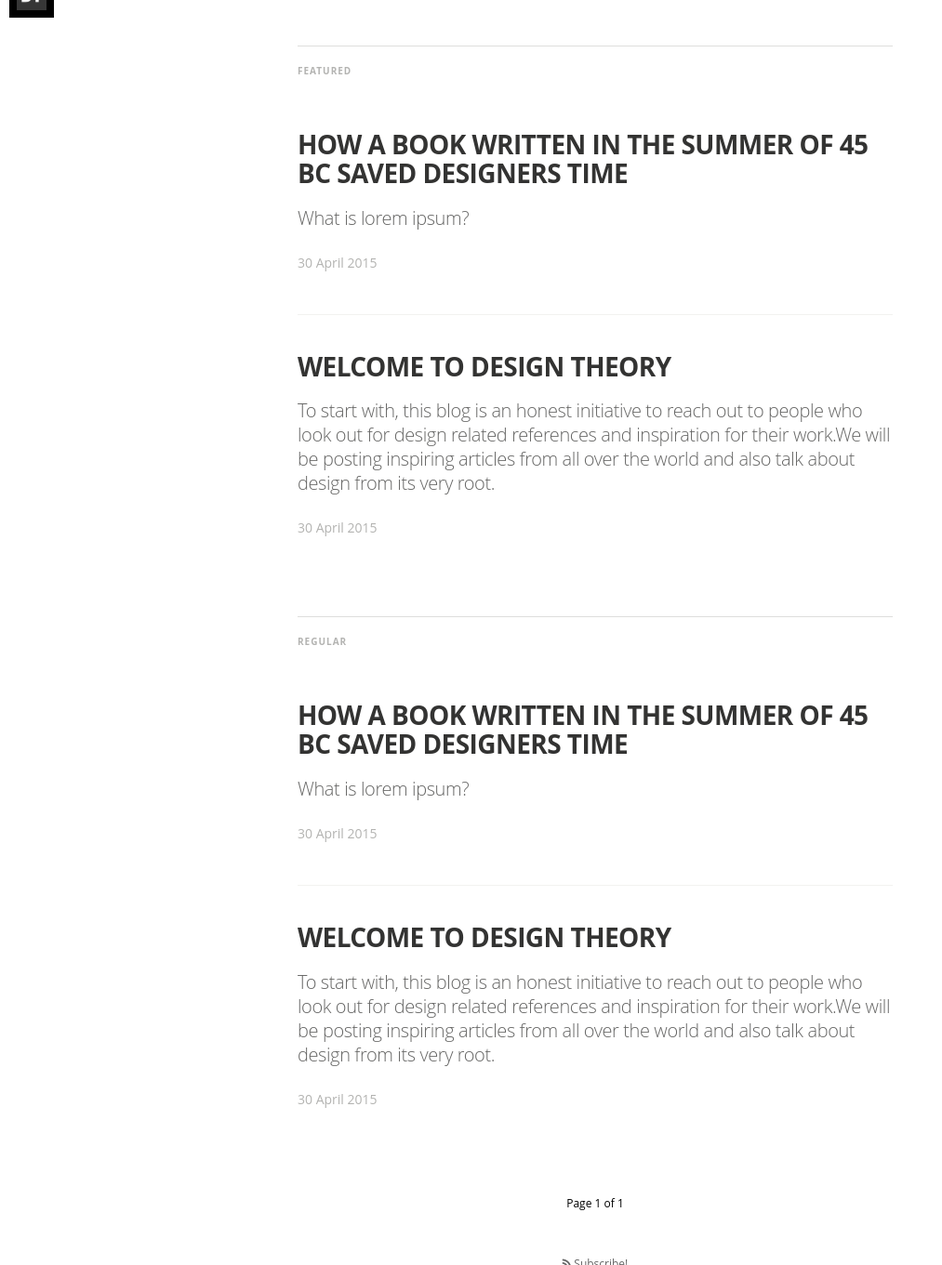
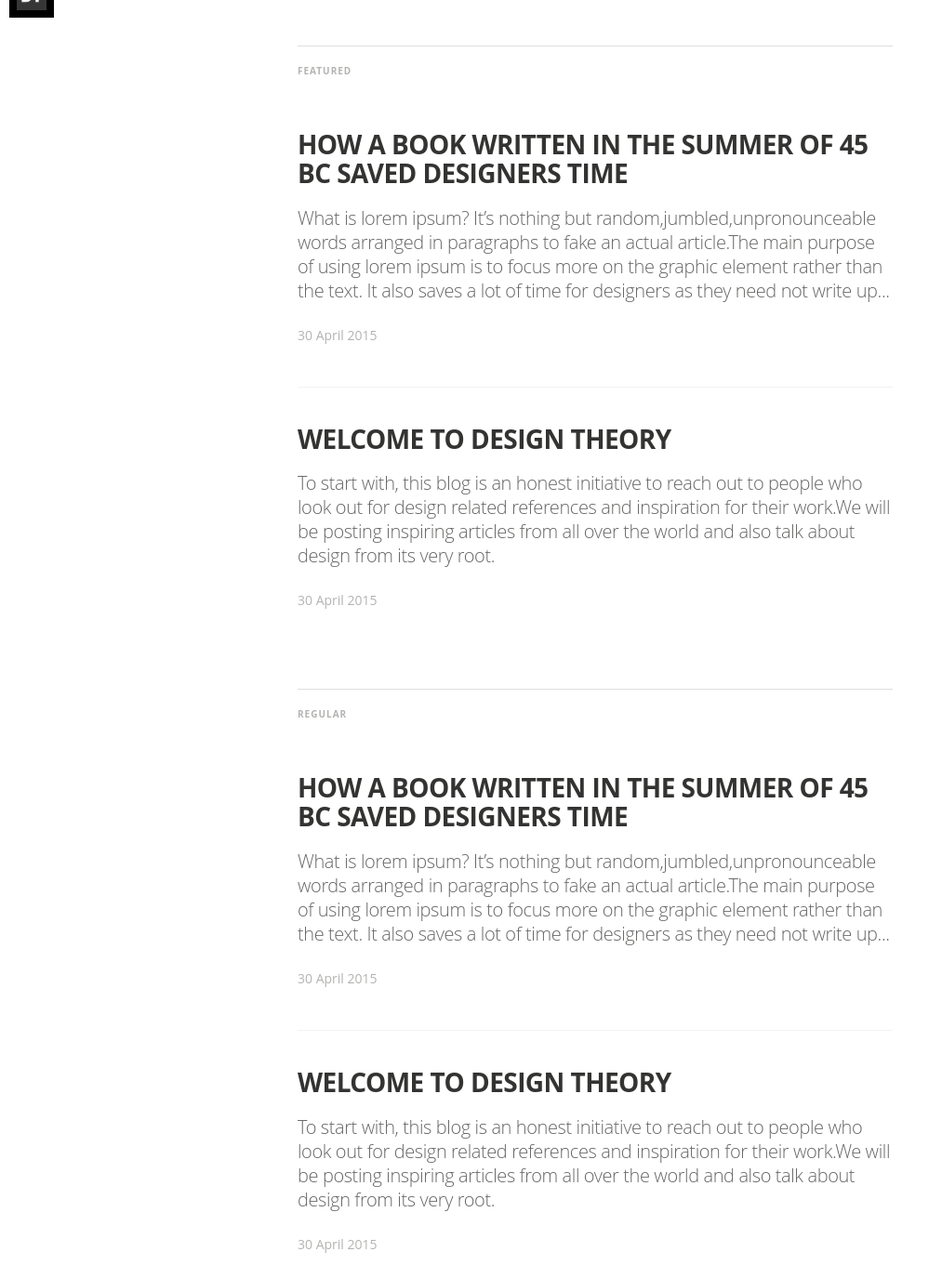
Before and after one commit to designtheory/designtheory.github.io, a Jekyll site: the page built from index.html, in a window 1280 px wide and 1400 px high, scrolled down 623 px, cut to the strip 39-1400 px from the top of the window. Shown: the whole strip at 93% size, without its empty margins (0-1013 px from the left). Built offline with Jekyll 4.4.1, drawn with Linux system fonts in a browser that asks for light colours; nearby versions of some CDN libraries; some web fonts are replaced; Markdown is read by kramdown in place of the engine named in the settings; the list of posts is cut into pages by our own code.

Commit message:
wrote a post

```diff
--- a/_posts/2015-04-30-mediator_features .markdown
+++ b/_posts/2015-04-30-mediator_features .markdown
@@ -8,3 +8,17 @@
 ---
 
 What is lorem ipsum?
+
+It's nothing but random,jumbled,unpronounceable words arranged in paragraphs to fake an actual article.The main purpose of
+using lorem ipsum is to focus more on the graphic element rather than the text. It also saves a lot of time for designers
+as they need not write up text for their designs and can easily generate lorem ipsum from various generators available online.
+
+But how do computers generate these words?
+
+Well there are various easy methods for a programmer to create an algorithm that can generate random words, but may be
+they dont look natural enough for the eye to look like an article. The Solution was easy, take a article from an book,
+jumble them and there you go, you get natural looking senseless paragraph that can be used and yes! thats what they did.
+The book they used was written in 45BC by a roman philosopher named Marcus Tullius Cicero. He wrote a book called
+De finibus bonorum et malorum ("On the ends of good and evil"). Lorem ipsum is derived from parts of his books discourse
+on hedonism. But why specifically this book? Well,there is no answer to that, there had be some book from which words could
+be taken and jumbled.So this one was it!
```
